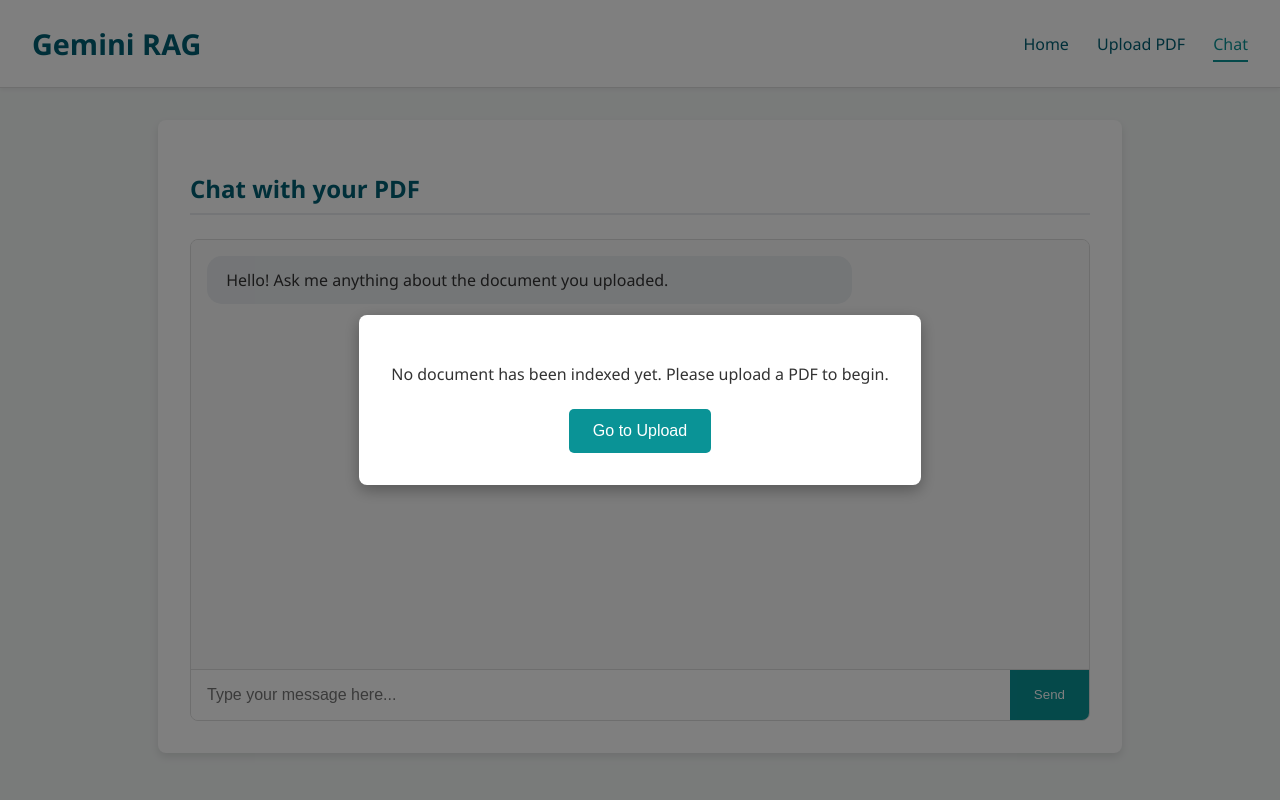
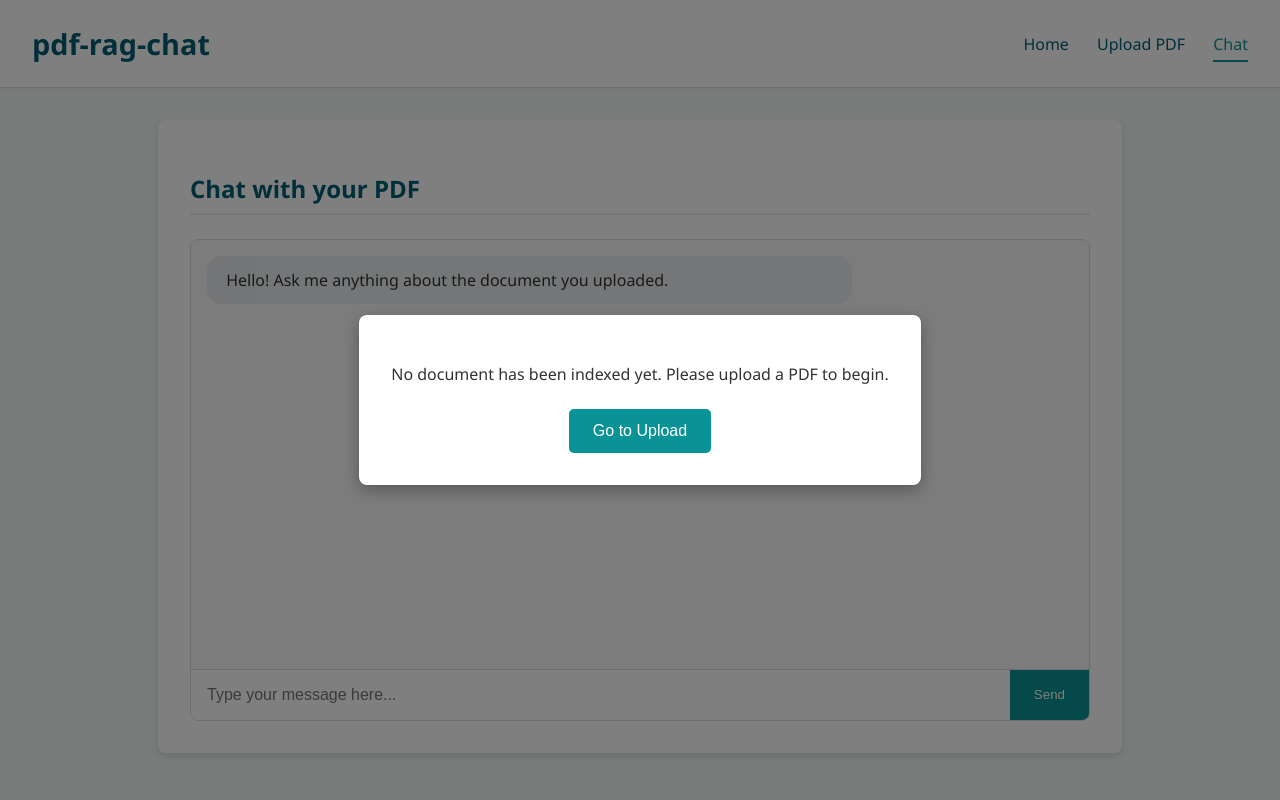
Before and after one commit to oxi-p/pdf-rag-chat, a FastAPI app: page /chat in a window 1280 px wide. Run offline with FastAPI, Linux system fonts and the light colour scheme.

Commit message:
Update chat.html

```diff
--- a/templates/chat.html
+++ b/templates/chat.html
@@ -9,7 +9,7 @@
 </head>
 <body>
     <header>
-        <h1>Gemini RAG</h1>
+        <h1>pdf-rag-chat</h1>
         <nav>
             <a href="/">Home</a>
             <a href="/upload">Upload PDF</a>
```
